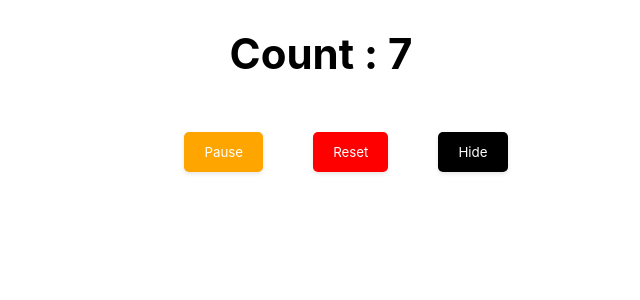
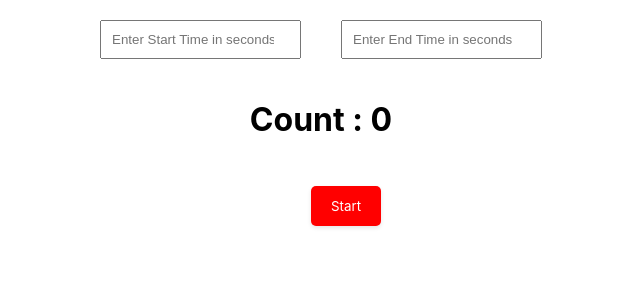
Before and after one commit to mausam-kumar/masai-react-assign, a React (Create React App) app in the folder dayfive/: page / in a window 1280 px wide. Shown: the top 300 px of the page, without its empty margins (319-959 px from the left). Built offline with nearby package versions, Linux system fonts and the light colour scheme.

Commit message:
completed Timer.jsx

```diff
--- a/dayfive/src/App.js
+++ b/dayfive/src/App.js
@@ -1,11 +1,13 @@
 import "./App.css";
-import {Stopwatch} from './components/Stopwatch'
+// import {Stopwatch} from './components/Stopwatch'
+import {Timer} from './components/Timer'
 
 function App() {
   return (
 	<div className="App">
 
-		<Stopwatch />
+		{/* <Stopwatch /> */}
+		<Timer />
 
 	</div>
   )
--- /dev/null
+++ b/dayfive/src/components/Timer.jsx
@@ -0,0 +1,80 @@
+import React,{useState,useEffect} from 'react'
+import {Button} from './Button.jsx'
+function Timer() {
+
+    const [start,setStart] = useState(0)
+    const [stop,setStop] = useState(0)
+    const [display,setDisplay] = useState(start)
+
+    function handleStart(){
+        const id = setInterval(() => {
+            setDisplay((prevState) => {
+                if (prevState<stop) {
+                    return prevState + 1
+                }else{
+                    clearInterval(id)
+                    return prevState
+                }
+            })
+
+        },1000)
+    }
+
+    // useEffect(() =>{
+    //     const id = setInterval(() => {
+    //         setDisplay((prevState) => {
+    //             if (prevState<stop) {
+    //                 return prevState + 1
+    //             }else{
+    //                 clearInterval(id)
+    //                 return prevState
+    //             }
+    //         })
+    //         console.log("useEffect Interval id",id);
+    //     },1000)
+
+    //     return () => {
+    //         clearInterval(id)
+    //     }
+    // },[btnText])
+
+    function handleTextArea(e){
+        switch (e.target.name) {
+            case "start value":
+                setStart(parseInt(e.target.value))
+                setDisplay(parseInt(e.target.value))
+
+                break;
+            case "end value":
+                setStop(parseInt(e.target.value))
+            break;
+
+            default:
+                break;
+        }
+
+
+    }
+    return (
+        <div>
+            <input type="number"
+            name="start value"
+            placeholder="Enter Start Time in seconds"
+            onChange={(e) => handleTextArea(e)}
+            style={{margin:"20px",padding:"10px"}}
+            />
+
+            <input type="number"
+            name="end value"
+            placeholder="Enter End Time in seconds"
+            onChange={(e) => handleTextArea(e)}
+            style={{margin:"20px",padding:"10px"}}
+            />
+            <h1>Count : {display}</h1>
+            <Button title="Start" color="red" handleClick={handleStart}/>
+
+        </div>
+    )
+}
+
+export {Timer}
```
Also changed, not shown: dayfive/proof/proof1.png (added).
